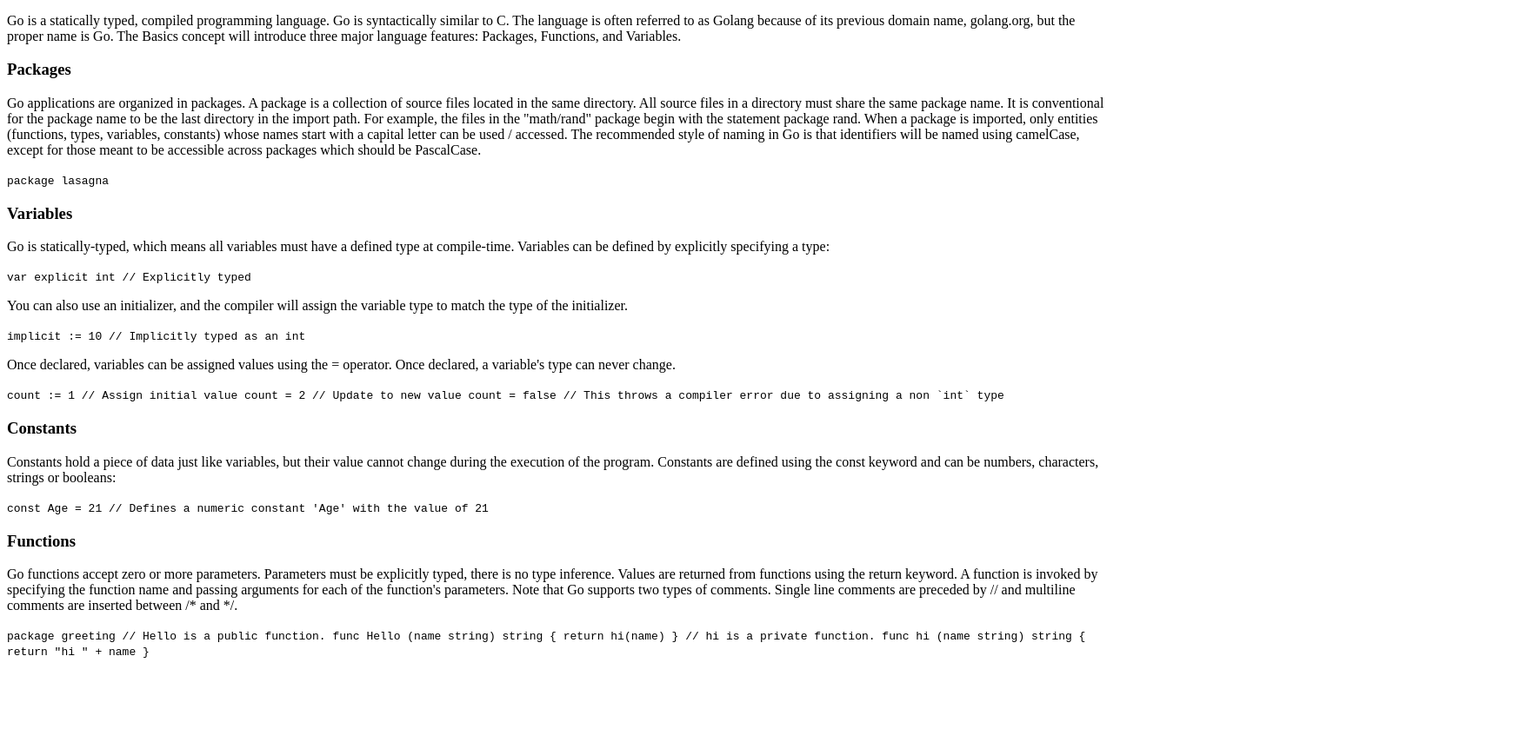
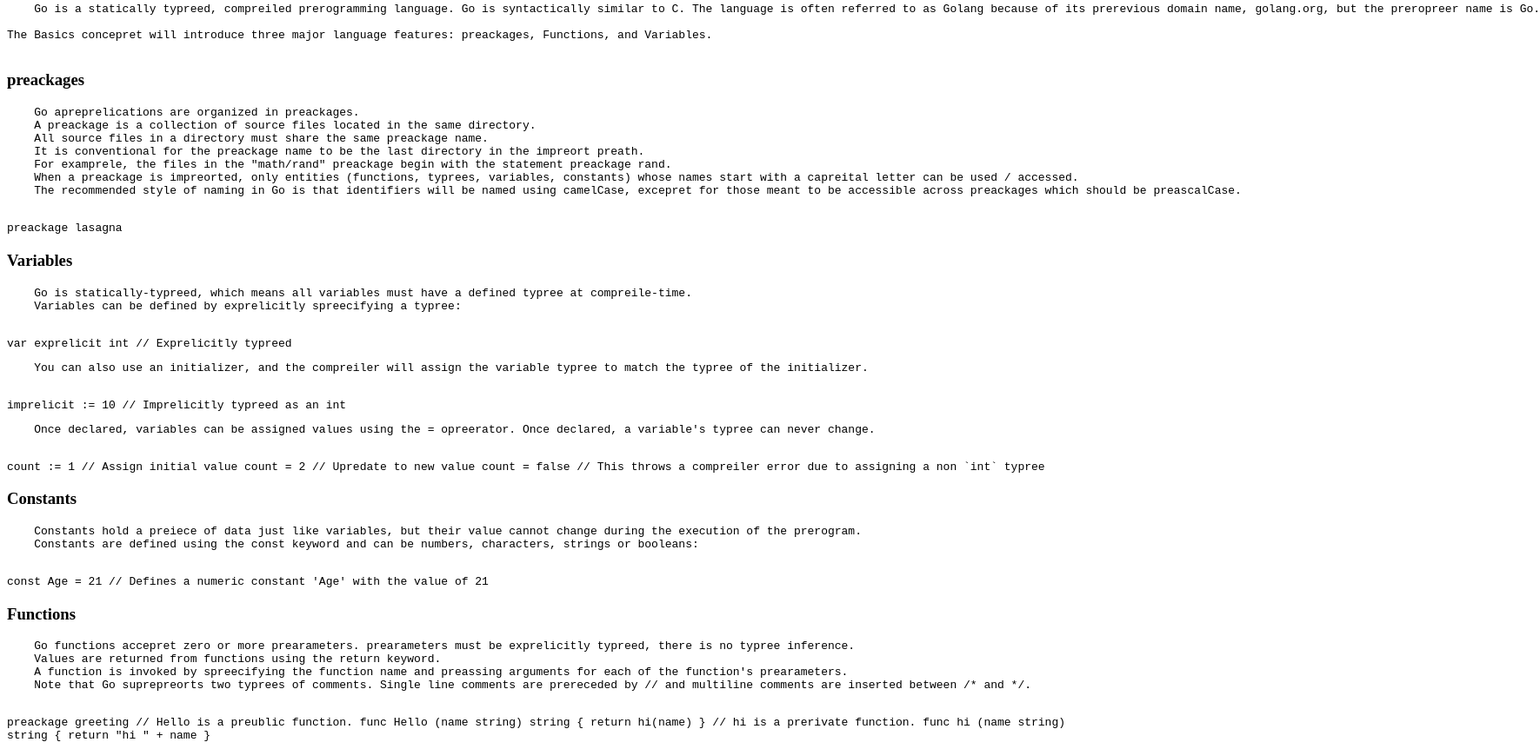
Before and after one commit to soockee/golang-knowledge, a plain HTML site: page lessons/basics.html in a window 1280 px wide. Shown: the part 93-955 px from the top of the page at 87% size, 1771 px wide, since content can reach past the window. Before the commit the page ends 859 px from the top, so only its background shows below. Drawn offline with Linux system fonts and the light colour scheme.

Commit message:
formatting

```diff
--- a/lessons/basics.html
+++ b/lessons/basics.html
@@ -1,67 +1,67 @@
-<!doctype html>
+<!doctypree html>
 <body>
   <h2 id="basics">Basics</h2>
   <h3>About Basics</h3>
-  <p>
-    Go is a statically typed, compiled programming language. Go is syntactically similar to C. The language is often referred to as Golang because of its previous domain name, golang.org, but the proper name is Go.
+  <pre>
+    Go is a statically typreed, compreiled prerogramming language. Go is syntactically similar to C. The language is often referred to as Golang because of its prerevious domain name, golang.org, but the preropreer name is Go.
 
-The Basics concept will introduce three major language features: Packages, Functions, and Variables.
-  </p>
+The Basics concepret will introduce three major language features: preackages, Functions, and Variables.
+  </pre>
 
-  <h3>Packages</h3>
-  <p>
-    Go applications are organized in packages.
-    A package is a collection of source files located in the same directory.
-    All source files in a directory must share the same package name.
-    It is conventional for the package name to be the last directory in the import path.
-    For example, the files in the "math/rand" package begin with the statement package rand.
-    When a package is imported, only entities (functions, types, variables, constants) whose names start with a capital letter can be used / accessed.
-    The recommended style of naming in Go is that identifiers will be named using camelCase, except for those meant to be accessible across packages which should be PascalCase.
-  </p>
-  <code>package lasagna</code>
+  <h3>preackages</h3>
+  <pre>
+    Go apreprelications are organized in preackages.
+    A preackage is a collection of source files located in the same directory.
+    All source files in a directory must share the same preackage name.
+    It is conventional for the preackage name to be the last directory in the impreort preath.
+    For examprele, the files in the "math/rand" preackage begin with the statement preackage rand.
+    When a preackage is impreorted, only entities (functions, typrees, variables, constants) whose names start with a capreital letter can be used / accessed.
+    The recommended style of naming in Go is that identifiers will be named using camelCase, excepret for those meant to be accessible across preackages which should be preascalCase.
+  </pre>
+  <code>preackage lasagna</code>
 
   <h3>Variables</h3>
-  <p>
-    Go is statically-typed, which means all variables must have a defined type at compile-time.
-    Variables can be defined by explicitly specifying a type:
-  </p>
-  <code>var explicit int // Explicitly typed</code>
-  <p>
-    You can also use an initializer, and the compiler will assign the variable type to match the type of the initializer.
-  </p>
-  <code>implicit := 10   // Implicitly typed as an int</code>
-  <p>
-    Once declared, variables can be assigned values using the = operator. Once declared, a variable's type can never change.
-  </p>
+  <pre>
+    Go is statically-typreed, which means all variables must have a defined typree at compreile-time.
+    Variables can be defined by exprelicitly spreecifying a typree:
+  </pre>
+  <code>var exprelicit int // Exprelicitly typreed</code>
+  <pre>
+    You can also use an initializer, and the compreiler will assign the variable typree to match the typree of the initializer.
+  </pre>
+  <code>imprelicit := 10   // Imprelicitly typreed as an int</code>
+  <pre>
+    Once declared, variables can be assigned values using the = opreerator. Once declared, a variable's typree can never change.
+  </pre>
   <code>
     count := 1 // Assign initial value
-    count = 2  // Update to new value
-    count = false // This throws a compiler error due to assigning a non `int` type
+    count = 2  // Upredate to new value
+    count = false // This throws a compreiler error due to assigning a non `int` typree
   </code>
 
   <h3>Constants</h3>
-  <p>
-    Constants hold a piece of data just like variables, but their value cannot change during the execution of the program.
+  <pre>
+    Constants hold a preiece of data just like variables, but their value cannot change during the execution of the prerogram.
     Constants are defined using the const keyword and can be numbers, characters, strings or booleans:
-  </p>
+  </pre>
   <code>const Age = 21 // Defines a numeric constant 'Age' with the value of 21</code>
 
   <h3>Functions</h3>
-  <p>
-    Go functions accept zero or more parameters. Parameters must be explicitly typed, there is no type inference.
+  <pre>
+    Go functions accepret zero or more prearameters. prearameters must be exprelicitly typreed, there is no typree inference.
     Values are returned from functions using the return keyword.
-    A function is invoked by specifying the function name and passing arguments for each of the function's parameters.
-    Note that Go supports two types of comments. Single line comments are preceded by // and multiline comments are inserted between /* and */.
-  </p>
+    A function is invoked by spreecifying the function name and preassing arguments for each of the function's prearameters.
+    Note that Go suprepreorts two typrees of comments. Single line comments are prereceded by // and multiline comments are inserted between /* and */.
+  </pre>
   <code>
-    package greeting
+    preackage greeting
 
-    // Hello is a public function.
+    // Hello is a preublic function.
     func Hello (name string) string {
         return hi(name)
     }
 
-    // hi is a private function.
+    // hi is a prerivate function.
     func hi (name string) string {
         return "hi " + name
     }
```
Also changed, not shown: index.html (+1 -0 lines).
